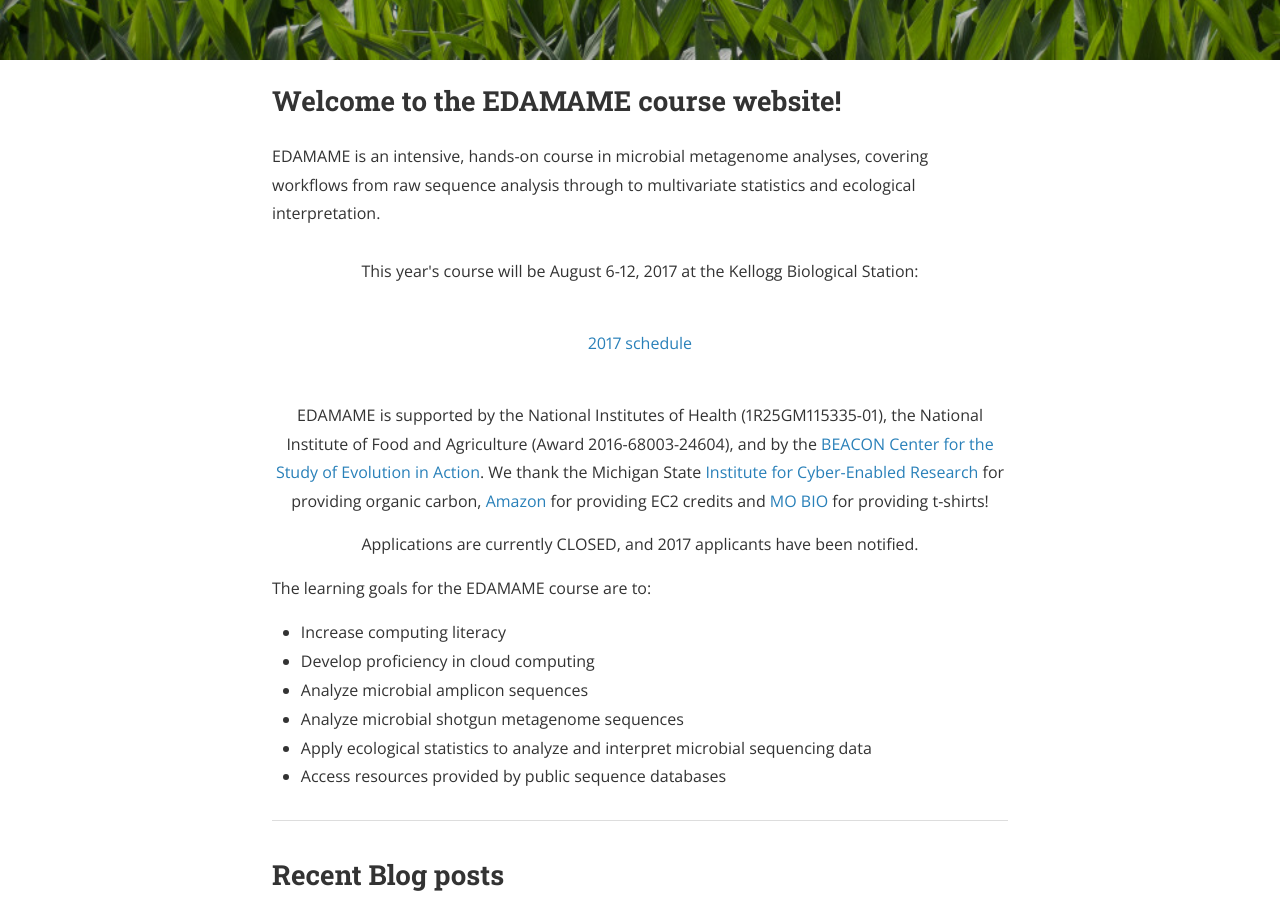
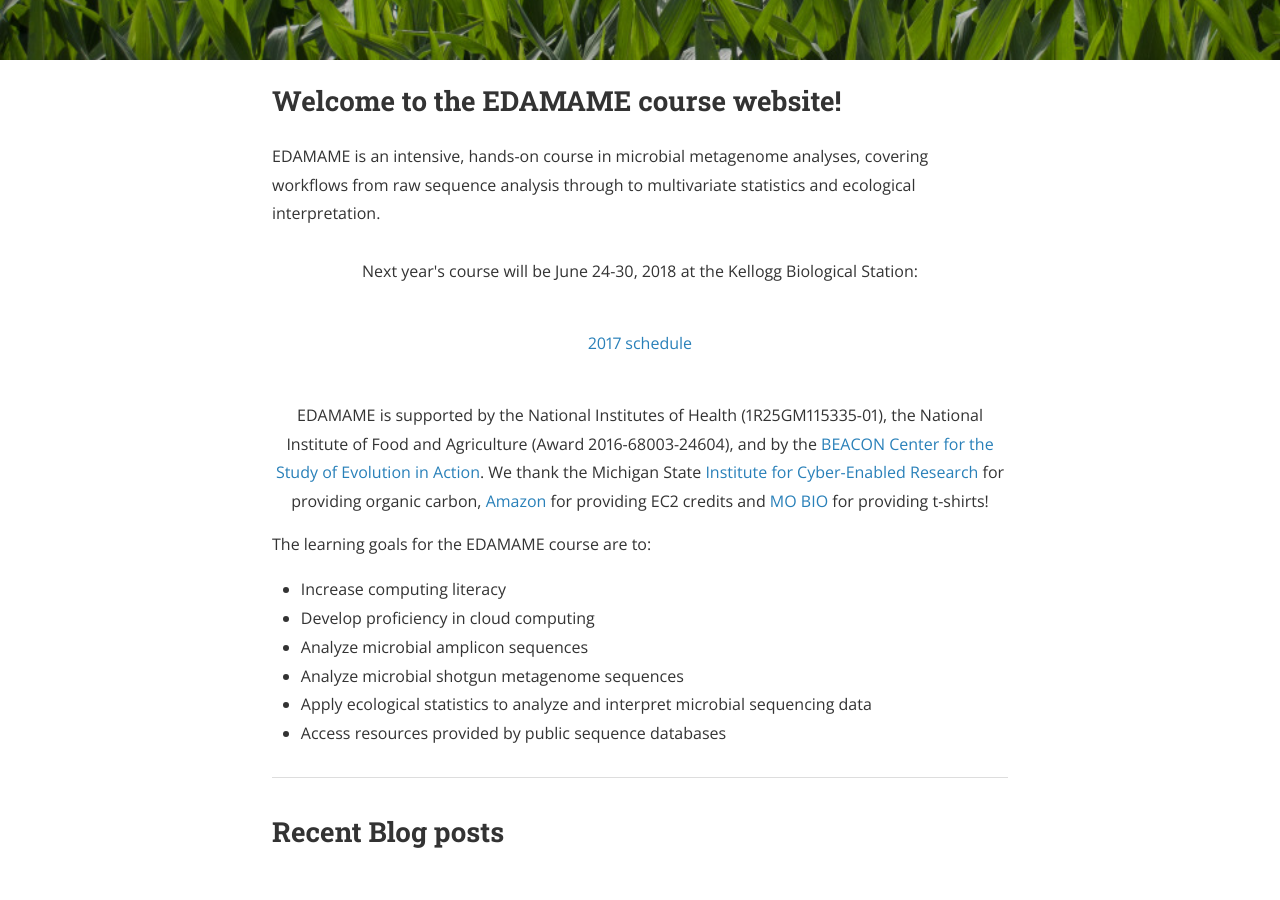
Before and after one commit to edamame-course/edamame-course.github.io, a Jekyll site: the page built from index.html, in a window 1280 px wide and 900 px high, scrolled down 443 px. Built offline with Jekyll 4.4.1, drawn with Linux system fonts in a browser that asks for light colours; nearby versions of some CDN libraries; the list of posts is cut into pages by our own code; a style sheet for code colours, icons or effects is not loaded.

Commit message:
added 2018 dates

```diff
--- a/index.html
+++ b/index.html
@@ -21,14 +21,14 @@ layout: default
 EDAMAME is an intensive, hands-on course in microbial metagenome analyses, covering workflows from raw sequence analysis through to multivariate statistics and ecological interpretation.
 
 <p align=center><br>
-This year's course will be August 6-12, 2017 at the Kellogg Biological Station:
+Next year's course will be June 24-30, 2018 at the Kellogg Biological Station:
 <p align=center><br>
 <a href=https://github.com/edamame-course/2017-tutorials/wiki/Schedule-EDAMAME-2017>2017 schedule</a>
 
 <p align=center><br>
 EDAMAME is supported by the National Institutes of Health (1R25GM115335-01), the National Institute of Food and Agriculture (Award 2016-68003-24604), and by the <a href=http://beacon-center.org>BEACON Center for the Study of Evolution in Action</a>.  We thank the Michigan State <a href=http://icer.msu.edu/>Institute for Cyber-Enabled Research</a> for providing organic carbon, <a href=https://aws.amazon.com/ec2/>Amazon</a> for providing EC2 credits and <a href=https://mobio.com/>MO BIO</a> for providing t-shirts!
 <p align=center>
-Applications are currently CLOSED, and 2017 applicants have been notified.
+
 
 <p>
 The learning goals for the EDAMAME course are to:
```
